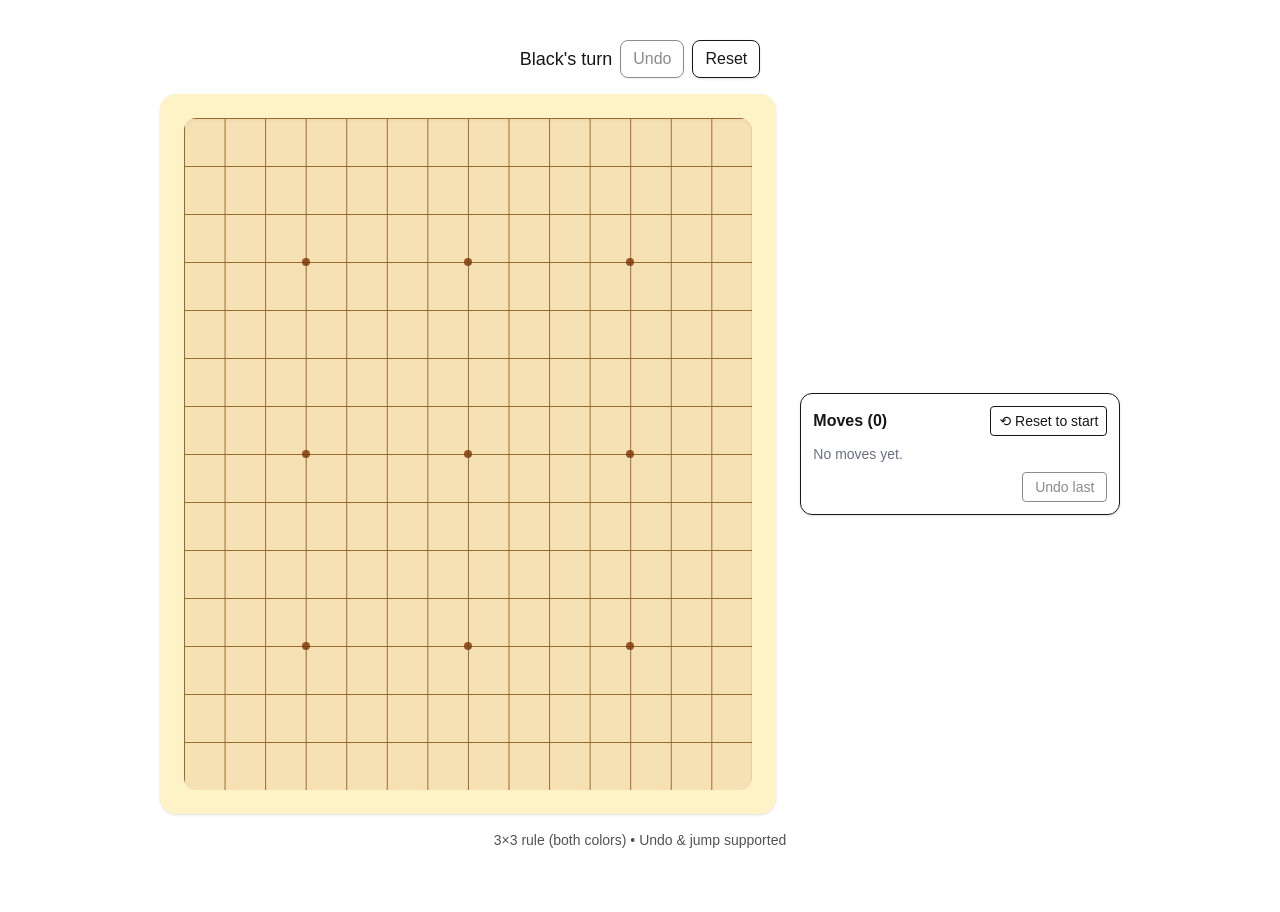
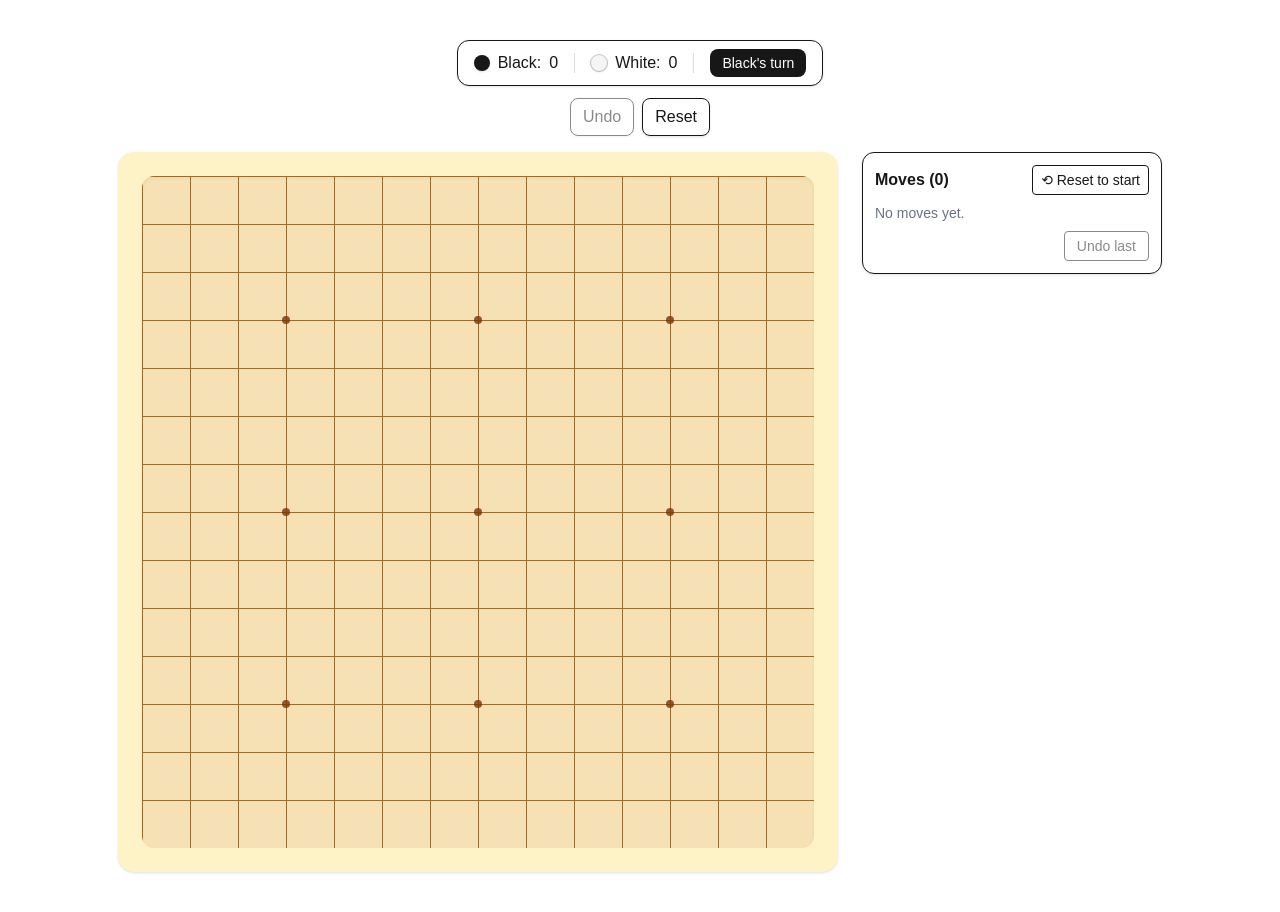
Before and after one commit to mbsmbs/alphaomok, a Next.js app in the folder frontend/: page / in a window 1280 px wide. Before the commit the page ends 890 px from the top, so only its background shows below. Built offline with nearby package versions, Linux system fonts and the light colour scheme.

Commit message:
update layout

```diff
--- a/frontend/src/components/OmokBoard.tsx
+++ b/frontend/src/components/OmokBoard.tsx
@@ -13,7 +13,7 @@ const DIRS: Coord[] = [
   { x: 1, y: -1 },  // ↗
 ];
 
-// Percentage for index inside [0..SIZE-1] within the inset-6 area
+// percentage for index inside [0..SIZE-1] within the inset-6 area
 const posPct = (i: number) => `${(i / (SIZE - 1)) * 100}%`;
 
 function makeEmptyBoard(): Player[][] {
@@ -21,28 +21,17 @@ function makeEmptyBoard(): Player[][] {
 }
 const inBounds = (x: number, y: number) => x >= 0 && x < SIZE && y >= 0 && y < SIZE;
 
-/** Build the full line with the candidate move injected as '1' (current player).
- * arr values: 0 empty, 1 = current player, 2 = opponent.
- * Returns the line array + the candidate's index in that array.
- */
+/** Build line with candidate as current player; return array + candidate index */
 function buildLineWithCandidate(
-  board: Player[][],
-  cx: number, cy: number,
-  dx: number, dy: number,
-  player: Player
+  board: Player[][], cx: number, cy: number, dx: number, dy: number, player: Player
 ): { arr: number[]; cidx: number } {
-  // Move to the earliest in-bounds point on this line
   let x = cx, y = cy;
   while (inBounds(x - dx, y - dy)) { x -= dx; y -= dy; }
-
   const arr: number[] = [];
   let cidx = -1;
-
   while (inBounds(x, y)) {
-    if (x === cx && y === cy) {
-      arr.push(1);            // candidate as current player
-      cidx = arr.length - 1;  // remember its index
-    } else {
+    if (x === cx && y === cy) { arr.push(1); cidx = arr.length - 1; }
+    else {
       const v = board[y][x];
       arr.push(v === 0 ? 0 : (v === player ? 1 : 2));
     }
@@ -51,42 +40,29 @@ function buildLineWithCandidate(
   return { arr, cidx };
 }
 
-/** Count open-three patterns in a single line,
- * but only if the candidate index is one of the "1" cells in that pattern.
- * Patterns (zeros at both ends ensure "open"): 01110, 010110, 011010
- */
+/** Count open-threes in this line ONLY if the candidate is one of the 1's */
 function countOpenThreesInThisLine(arr: number[], cidx: number): number {
   let count = 0;
-
   const eq5 = (i: number, a: number, b: number, c: number, d: number, e: number) =>
     arr[i] === a && arr[i+1] === b && arr[i+2] === c && arr[i+3] === d && arr[i+4] === e;
   const eq6 = (i: number, a: number, b: number, c: number, d: number, e: number, f: number) =>
     arr[i] === a && arr[i+1] === b && arr[i+2] === c && arr[i+3] === d && arr[i+4] === e && arr[i+5] === f;
 
-  // Straight open three: 0 1 1 1 0  (candidate must be at one of the 1's)
   for (let i = 0; i + 5 <= arr.length; i++) {
     if (eq5(i, 0, 1, 1, 1, 0)) {
       if (cidx === i + 1 || cidx === i + 2 || cidx === i + 3) count++;
     }
   }
-
-  // Broken threes (6 window):
   for (let i = 0; i + 6 <= arr.length; i++) {
-    // 0 1 0 1 1 0  (candidate at i+1, i+3, or i+4)
     if (eq6(i, 0, 1, 0, 1, 1, 0)) {
       if (cidx === i + 1 || cidx === i + 3 || cidx === i + 4) count++;
-      continue;
-    }
-    // 0 1 1 0 1 0  (candidate at i+1, i+2, or i+4)
-    if (eq6(i, 0, 1, 1, 0, 1, 0)) {
+    } else if (eq6(i, 0, 1, 1, 0, 1, 0)) {
       if (cidx === i + 1 || cidx === i + 2 || cidx === i + 4) count++;
     }
   }
-
   return count;
 }
 
-/** Sum of open-three patterns created by placing (x,y) as 'player' across 4 directions. */
 function countOpenThrees(board: Player[][], x: number, y: number, player: Player): number {
   let total = 0;
   for (const d of DIRS) {
@@ -99,35 +75,22 @@ function countOpenThrees(board: Player[][], x: number, y: number, player: Player
 function getWinningLine(board: Player[][], last: Coord, player: Player): Coord[] | null {
   for (const d of DIRS) {
     const line: Coord[] = [{ ...last }];
-
-    // forward
     let x = last.x + d.x, y = last.y + d.y;
-    while (inBounds(x, y) && board[y][x] === player) {
-      line.push({ x, y }); x += d.x; y += d.y;
-    }
-    // backward
+    while (inBounds(x, y) && board[y][x] === player) { line.push({ x, y }); x += d.x; y += d.y; }
     x = last.x - d.x; y = last.y - d.y;
-    while (inBounds(x, y) && board[y][x] === player) {
-      line.unshift({ x, y }); x -= d.x; y -= d.y;
-    }
+    while (inBounds(x, y) && board[y][x] === player) { line.unshift({ x, y }); x -= d.x; y -= d.y; }
     if (line.length >= 5) return line.slice(0, 5);
   }
   return null;
 }
 
-/** Rebuild state from a prefix of moves (for undo / jump). */
 function buildPositionFromMoves(moves: Move[]): {
-  board: Player[][];
-  current: Player;
-  winner: Player;
-  lastMove: Coord | null;
-  winLine: Coord[] | null;
+  board: Player[][]; current: Player; winner: Player; lastMove: Coord | null; winLine: Coord[] | null;
 } {
   const b = makeEmptyBoard();
   let last: Coord | null = null;
   let winner: Player = 0;
   let winLine: Coord[] | null = null;
-
   for (const mv of moves) {
     b[mv.y][mv.x] = mv.player;
     last = { x: mv.x, y: mv.y };
@@ -142,12 +105,21 @@ function buildPositionFromMoves(moves: Move[]): {
 
 export default function OmokBoard() {
   const [board, setBoard] = useState<Player[][]>(() => makeEmptyBoard());
-  const [current, setCurrent] = useState<Player>(1);  // Black starts
+  const [current, setCurrent] = useState<Player>(1);
   const [winner, setWinner] = useState<Player>(0);
   const [lastMove, setLastMove] = useState<Coord | null>(null);
   const [winLine, setWinLine] = useState<Coord[] | null>(null);
   const [illegalAt, setIllegalAt] = useState<Coord | null>(null);
   const [moves, setMoves] = useState<Move[]>([]);
+
+  // counts for scoreboard
+  const { blackCount, whiteCount } = useMemo(() => {
+    let b = 0, w = 0;
+    for (let y = 0; y < SIZE; y++) for (let x = 0; x < SIZE; x++) {
+      if (board[y][x] === 1) b++; else if (board[y][x] === 2) w++;
+    }
+    return { blackCount: b, whiteCount: w };
+  }, [board]);
 
   const statusText = useMemo(() => {
     if (winner === 1) return 'Black wins!';
@@ -158,32 +130,20 @@ export default function OmokBoard() {
 
   const place = (x: number, y: number) => {
     if (winner || board[y][x] !== 0) return;
+    // 3×3 for both players
+    const threes = countOpenThrees(board, x, y, current);
+    if (threes >= 2) { setIllegalAt({ x, y }); setTimeout(() => setIllegalAt(null), 900); return; }
 
-    // 3×3 rule: forbid for BOTH players
-    {
-      const threes = countOpenThrees(board, x, y, current);
-      if (threes >= 2) {
-        setIllegalAt({ x, y });
-        setTimeout(() => setIllegalAt(null), 900);
-        return;
-      }
-    }
-
-    // Apply move
     const next = board.map(r => r.slice());
     next[y][x] = current;
-
     const move: Move = { x, y, player: current };
     const newMoves = [...moves, move];
     setMoves(newMoves);
     setBoard(next);
     setLastMove({ x, y });
 
-    // Win detection
     const line = getWinningLine(next, { x, y }, current);
     if (line) { setWinner(current); setWinLine(line); return; }
-
-    // Next turn
     setCurrent(current === 1 ? 2 : 1);
   };
 
@@ -225,28 +185,48 @@ export default function OmokBoard() {
   const isOnWinLine = (x: number, y: number) =>
     !!winLine?.some(c => c.x === x && c.y === y);
 
+  /* ---------- LAYOUT: Centered board + desktop sidebar ---------- */
   return (
-    <div className="flex flex-col items-center gap-4 p-4">
-      {/* Controls */}
-      <div className="flex items-center gap-2 flex-wrap">
-        <span className="text-lg font-medium">{statusText}</span>
-        <button
-          onClick={undo}
-          className="rounded-lg px-3 py-1.5 border shadow-sm hover:shadow transition disabled:opacity-50"
-          disabled={moves.length === 0}
-        >
-          Undo
-        </button>
-        <button
-          onClick={reset}
-          className="rounded-lg px-3 py-1.5 border shadow-sm hover:shadow transition"
-        >
-          Reset
-        </button>
+    <div className="max-w-7xl mx-auto px-4 sm:px-6 lg:px-8 py-4">
+      {/* Scoreboard centered */}
+      <div className="flex justify-center mb-3">
+        <div className="flex items-center gap-4 rounded-xl border bg-white/70 backdrop-blur px-4 py-2 shadow-sm">
+          <div className="flex items-center gap-2">
+            <span className="inline-block w-4 h-4 rounded-full bg-neutral-900 shadow" />
+            <span className="font-medium">Black:</span>
+            <span className="tabular-nums">{blackCount}</span>
+          </div>
+          <div className="w-px h-5 bg-gray-300/80" />
+          <div className="flex items-center gap-2">
+            <span className="inline-block w-4 h-4 rounded-full bg-neutral-100 ring-1 ring-neutral-500/40 shadow" />
+            <span className="font-medium">White:</span>
+            <span className="tabular-nums">{whiteCount}</span>
+          </div>
+          <div className="w-px h-5 bg-gray-300/80" />
+          <div
+            className={[
+              'px-3 py-1 rounded-lg text-sm font-medium',
+              winner
+                ? 'bg-emerald-100 text-emerald-700'
+                : current === 1
+                  ? 'bg-neutral-900 text-white'
+                  : 'bg-neutral-100 text-gray-800 ring-1 ring-neutral-500/40',
+            ].join(' ')}
+          >
+            {statusText}
+          </div>
+        </div>
       </div>
 
-      <div className="flex gap-6 flex-col lg:flex-row items-center">
-        {/* Board */}
+      {/* Controls centered */}
+      <div className="flex justify-center gap-2 mb-4">
+        <button onClick={undo} className="rounded-lg px-3 py-1.5 border shadow-sm hover:shadow transition disabled:opacity-50" disabled={moves.length === 0}>Undo</button>
+        <button onClick={reset} className="rounded-lg px-3 py-1.5 border shadow-sm hover:shadow transition">Reset</button>
+      </div>
+
+      {/* Main area: board center, sidebar on desktop */}
+      <div className="flex flex-col lg:flex-row items-center lg:items-start justify-center gap-6">
+        {/* Board container stays centered */}
         <div
           className="
             relative
@@ -256,10 +236,9 @@ export default function OmokBoard() {
           aria-label="Omok board"
           role="application"
         >
-          {/* Inner wooden area (grid region) */}
+          {/* Inner wooden area */}
           <div className="absolute inset-6 rounded-xl bg-[#f6e1b5] shadow-inner" />
-
-          {/* Grid lines exactly inside the grid region */}
+          {/* Grid lines */}
           <div
             className="absolute inset-6 rounded-xl pointer-events-none"
             style={{
@@ -271,26 +250,18 @@ export default function OmokBoard() {
             }}
             aria-hidden
           />
-
-          {/* Positioning layer for hoshi + stones (same inset as lines) */}
+          {/* Hoshi + stones layer */}
           <div className="absolute inset-6">
-            {/* Hoshi at 3/7/11 (0-index) */}
             {[3, 7, 11].flatMap(ix =>
               [3, 7, 11].map(iy => (
                 <span
                   key={`hoshi-${ix}-${iy}`}
                   className="absolute w-2 h-2 bg-amber-900/80 rounded-full pointer-events-none"
-                  style={{
-                    left: posPct(ix),
-                    top: posPct(iy),
-                    transform: 'translate(-50%, -50%)',
-                  }}
+                  style={{ left: posPct(ix), top: posPct(iy), transform: 'translate(-50%, -50%)' }}
                   aria-hidden
                 />
               ))
             )}
-
-            {/* Intersections */}
             {Array.from({ length: SIZE }).map((_, y) =>
               Array.from({ length: SIZE }).map((__, x) => {
                 const cell = board[y][x];
@@ -304,60 +275,28 @@ export default function OmokBoard() {
                     onClick={() => place(x, y)}
                     aria-label={`Place at ${x + 1},${y + 1}`}
                     className="absolute -translate-x-1/2 -translate-y-1/2"
-                    style={{
-                      left: posPct(x),
-                      top: posPct(y),
-                      width: '36px',
-                      height: '36px',
-                      background: 'transparent',
-                    }}
+                    style={{ left: posPct(x), top: posPct(y), width: '36px', height: '36px', background: 'transparent' }}
                   >
-                    {/* Illegal pulse */}
                     {illegalHere && (
                       <span
                         className="absolute -translate-x-1/2 -translate-y-1/2 rounded-full animate-ping"
-                        style={{
-                          width: '30px',
-                          height: '30px',
-                          left: '50%',
-                          top: '50%',
-                          background: 'rgba(239, 68, 68, 0.5)',
-                        }}
-                        aria-hidden
+                        style={{ width: '30px', height: '30px', left: '50%', top: '50%', background: 'rgba(239, 68, 68, 0.5)' }}
                       />
                     )}
-
-                    {/* Stone */}
                     {cell !== 0 && (
                       <span
                         className={[
                           'absolute rounded-full shadow',
-                          cell === 1
-                            ? 'bg-neutral-900'
-                            : 'bg-neutral-100 ring-1 ring-neutral-500/40',
+                          cell === 1 ? 'bg-neutral-900' : 'bg-neutral-100 ring-1 ring-neutral-500/40',
                           onWin ? 'outline outline-2 outline-emerald-400' : '',
                         ].join(' ')}
-                        style={{
-                          width: '26px',
-                          height: '26px',
-                          left: '50%',
-                          top: '50%',
-                          transform: 'translate(-50%, -50%)',
-                        }}
-                        aria-hidden
+                        style={{ width: '26px', height: '26px', left: '50%', top: '50%', transform: 'translate(-50%, -50%)' }}
                       />
                     )}
-
-                    {/* Last move marker */}
                     {isLast && (
                       <span
                         className="absolute w-2 h-2 rounded-full bg-red-500"
-                        style={{
-                          left: '50%',
-                          top: '50%',
-                          transform: 'translate(-50%, -50%)',
-                        }}
-                        aria-label="Last move"
+                        style={{ left: '50%', top: '50%', transform: 'translate(-50%, -50%)' }}
                       />
                     )}
                   </button>
@@ -367,32 +306,54 @@ export default function OmokBoard() {
           </div>
         </div>
 
-        {/* Move history */}
-        <div className="w-full max-w-xs rounded-xl border bg-white/70 backdrop-blur p-3 shadow-sm">
+        {/* Sidebar: desktop only */}
+        <div className="hidden lg:block w-[300px]">
+          <div className="sticky top-6 rounded-xl border bg-white/70 backdrop-blur p-3 shadow-sm">
+            <div className="flex items-center justify-between mb-2">
+              <h3 className="font-semibold">Moves ({moves.length})</h3>
+              <button onClick={() => jumpTo(0)} className="text-sm px-2 py-1 rounded border hover:bg-gray-50" disabled={moves.length === 0} title="Back to start">
+                ⟲ Reset to start
+              </button>
+            </div>
+            <ol className="max-h-[60vh] overflow-auto text-sm space-y-1 pr-1">
+              {moves.length === 0 && <li className="text-gray-500">No moves yet.</li>}
+              {moves.map((m, i) => (
+                <li key={i}>
+                  <button onClick={() => jumpTo(i + 1)} className="px-2 py-1 rounded hover:bg-gray-50 w-full text-left">
+                    <span className="font-mono mr-2">#{i + 1}</span>
+                    <span className={m.player === 1 ? 'text-black' : 'text-gray-600'}>
+                      {m.player === 1 ? 'Black' : 'White'}
+                    </span>
+                    <span className="ml-2 text-gray-700">({m.x + 1}, {m.y + 1})</span>
+                  </button>
+                </li>
+              ))}
+            </ol>
+            <div className="mt-2 flex justify-end">
+              <button onClick={undo} className="text-sm px-3 py-1 rounded border hover:bg-gray-50 disabled:opacity-50" disabled={moves.length === 0}>
+                Undo last
+              </button>
+            </div>
+          </div>
+        </div>
+      </div>
+
+      {/* Mobile history below board */}
+      <div className="mt-6 lg:hidden">
+        <div className="rounded-xl border bg-white/70 backdrop-blur p-3 shadow-sm">
           <div className="flex items-center justify-between mb-2">
             <h3 className="font-semibold">Moves ({moves.length})</h3>
-            <button
-              onClick={() => jumpTo(0)}
-              className="text-sm px-2 py-1 rounded border hover:bg-gray-50"
-              disabled={moves.length === 0}
-              title="Back to start"
-            >
+            <button onClick={() => jumpTo(0)} className="text-sm px-2 py-1 rounded border hover:bg-gray-50" disabled={moves.length === 0}>
               ⟲ Reset to start
             </button>
           </div>
-          <ol className="max-h-80 overflow-auto text-sm space-y-1 pr-1">
-            {moves.length === 0 && (
-              <li className="text-gray-500">No moves yet.</li>
-            )}
+          <ol className="max-h-72 overflow-auto text-sm space-y-1 pr-1">
+            {moves.length === 0 && <li className="text-gray-500">No moves yet.</li>}
             {moves.map((m, i) => (
-              <li key={i} className="flex items-center justify-between">
-                <button
-                  onClick={() => jumpTo(i + 1)}
-                  className="px-2 py-1 rounded hover:bg-gray-50 text-left w-full"
-                  title="Jump to this move"
-                >
+              <li key={i}>
+                <button onClick={() => jumpTo(i + 1)} className="px-2 py-1 rounded hover:bg-gray-50 w-full text-left">
                   <span className="font-mono mr-2">#{i + 1}</span>
-                  <span className={m.player === 1 ? 'text-black' : 'text-gray-500'}>
+                  <span className={m.player === 1 ? 'text-black' : 'text-gray-600'}>
                     {m.player === 1 ? 'Black' : 'White'}
                   </span>
                   <span className="ml-2 text-gray-700">({m.x + 1}, {m.y + 1})</span>
@@ -401,20 +362,12 @@ export default function OmokBoard() {
             ))}
           </ol>
           <div className="mt-2 flex justify-end">
-            <button
-              onClick={undo}
-              className="text-sm px-3 py-1 rounded border hover:bg-gray-50 disabled:opacity-50"
-              disabled={moves.length === 0}
-            >
+            <button onClick={undo} className="text-sm px-3 py-1 rounded border hover:bg-gray-50 disabled:opacity-50" disabled={moves.length === 0}>
               Undo last
             </button>
           </div>
         </div>
       </div>
-
-      <div className="text-sm text-neutral-600">
-        3×3 rule (both colors) • Undo & jump supported
-      </div>
     </div>
   );
 }
```
